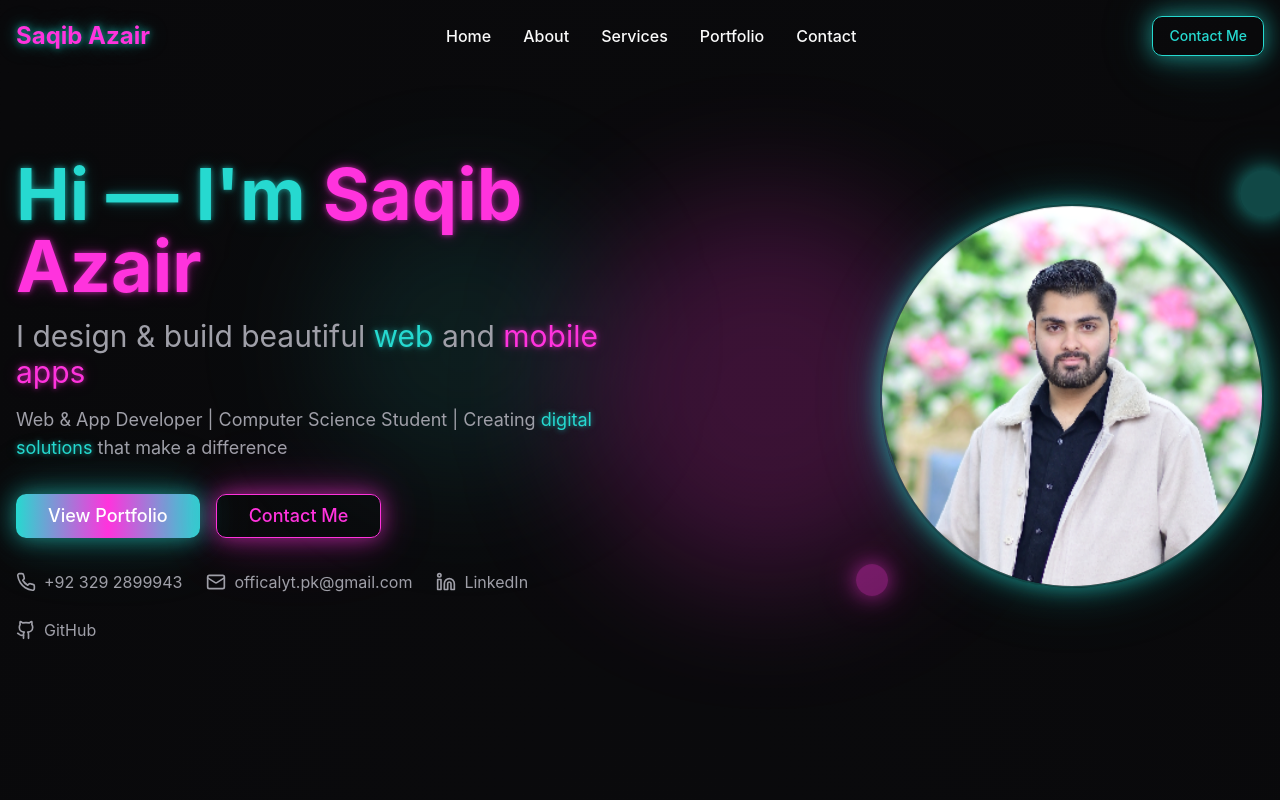
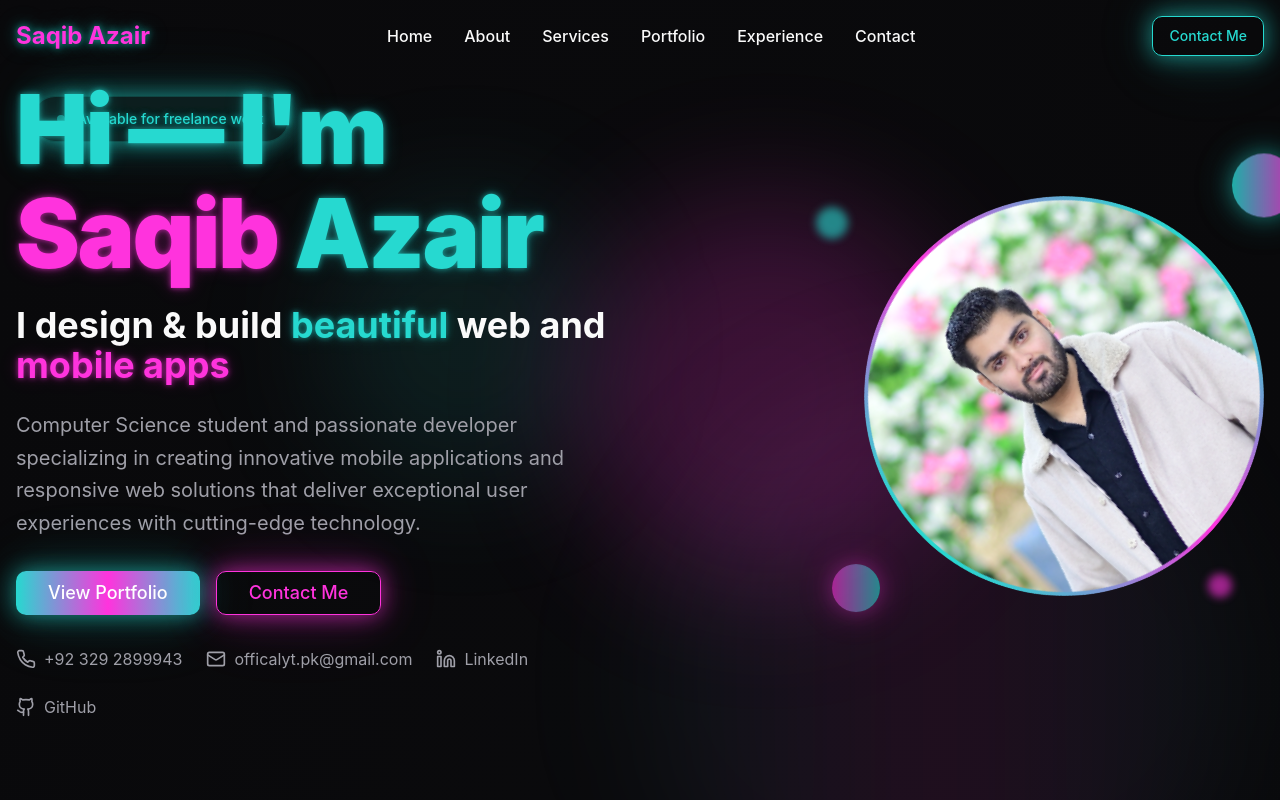
Before and after one commit to saqib54/saqib-codes-world, a React (Vite) app: page / in a window 1280 px wide. Shown: the top 800 px of the page. Built offline with nearby package versions, Linux system fonts and the light colour scheme; the HTML template or start-up script is replaced by a standard one.

Commit message:
Refine hero section design

```diff
--- /dev/null
+++ b/src/components/Experience.tsx
@@ -0,0 +1,104 @@
+import { Card } from "@/components/ui/card";
+import { Calendar, MapPin, Award } from "lucide-react";
+
+const Experience = () => {
+  const experiences = [
+    {
+      title: "Freelance Web & App Developer",
+      company: "Self-Employed",
+      location: "Remote",
+      period: "2023 - Present",
+      description: "Developing custom web and mobile applications for various clients, specializing in React, React Native, and modern web technologies.",
+      achievements: [
+        "Successfully delivered 15+ projects",
+        "Maintained 100% client satisfaction rate",
+        "Specialized in e-commerce and portfolio solutions"
+      ]
+    },
+    {
+      title: "Junior Developer",
+      company: "Tech Startup",
+      location: "Sialkot, Pakistan",
+      period: "2022 - 2023",
+      description: "Contributed to mobile app development and web solutions while gaining professional experience in software development lifecycle.",
+      achievements: [
+        "Developed key features for mobile applications",
+        "Collaborated with senior developers on complex projects",
+        "Improved code quality through testing and reviews"
+      ]
+    }
+  ];
+
+  return (
+    <section id="experience" className="py-20 relative overflow-hidden">
+      {/* Background Elements */}
+      <div className="absolute inset-0 -z-10">
+        <div className="absolute top-1/3 right-1/4 w-80 h-80 bg-accent/10 rounded-full blur-3xl animate-float" style={{ animationDelay: '-1s' }}></div>
+        <div className="absolute bottom-1/3 left-1/4 w-96 h-96 bg-primary/10 rounded-full blur-3xl animate-float" style={{ animationDelay: '-4s' }}></div>
+      </div>
+
+      <div className="container mx-auto px-4">
+        <div className="text-center mb-16">
+          <h2 className="text-4xl lg:text-5xl font-bold mb-6 animate-slide-up">
+            Work <span className="neon-text">Experience</span>
+          </h2>
+          <p className="text-xl text-muted-foreground max-w-3xl mx-auto animate-slide-up" style={{ animationDelay: '0.2s' }}>
+            Professional journey in web and mobile development
+          </p>
+        </div>
+
+        <div className="max-w-4xl mx-auto space-y-8">
+          {experiences.map((exp, index) => (
+            <Card
+              key={index}
+              className="card-neon p-8 animate-slide-up"
+              style={{ animationDelay: `${0.4 + index * 0.2}s` }}
+            >
+              <div className="flex flex-col lg:flex-row lg:items-start gap-6">
+                <div className="flex-1">
+                  <div className="flex items-start justify-between mb-4">
+                    <div>
+                      <h3 className="text-2xl font-bold neon-text mb-2">{exp.title}</h3>
+                      <p className="text-xl neon-text-pink font-semibold">{exp.company}</p>
+                    </div>
+                    <div className="text-right text-muted-foreground">
+                      <div className="flex items-center gap-2 mb-1">
+                        <Calendar className="h-4 w-4" />
+                        <span>{exp.period}</span>
+                      </div>
+                      <div className="flex items-center gap-2">
+                        <MapPin className="h-4 w-4" />
+                        <span>{exp.location}</span>
+                      </div>
+                    </div>
+                  </div>
+
+                  <p className="text-muted-foreground mb-6 leading-relaxed">
+                    {exp.description}
+                  </p>
+
+                  <div className="space-y-3">
+                    <div className="flex items-center gap-2 mb-3">
+                      <Award className="h-5 w-5 neon-text" />
+                      <span className="font-semibold">Key Achievements:</span>
+                    </div>
+                    <ul className="space-y-2">
+                      {exp.achievements.map((achievement, i) => (
+                        <li key={i} className="flex items-start gap-3">
+                          <div className="w-1.5 h-1.5 rounded-full bg-primary mt-2 neon-glow"></div>
+                          <span className="text-muted-foreground">{achievement}</span>
+                        </li>
+                      ))}
+                    </ul>
+                  </div>
+                </div>
+              </div>
+            </Card>
+          ))}
+        </div>
+      </div>
+    </section>
+  );
+};
+
+export default Experience;
--- a/src/components/Hero.tsx
+++ b/src/components/Hero.tsx
@@ -16,27 +16,40 @@ const Hero = () => {
       <div className="absolute inset-0 -z-10">
         <div className="absolute top-1/4 left-1/4 w-72 h-72 bg-primary/10 rounded-full blur-3xl animate-float"></div>
         <div className="absolute bottom-1/4 right-1/4 w-96 h-96 bg-accent/20 rounded-full blur-3xl animate-float" style={{ animationDelay: '-3s' }}></div>
+        <div className="absolute top-1/2 left-1/2 transform -translate-x-1/2 -translate-y-1/2 w-[600px] h-[600px] bg-gradient-to-r from-primary/5 via-accent/10 to-primary/5 rounded-full blur-3xl animate-float" style={{ animationDelay: '-2s' }}></div>
+      </div>
+
+      {/* Freelance Badge */}
+      <div className="absolute top-24 left-8 animate-fade-in-delay">
+        <div className="bg-primary/10 backdrop-blur-sm border border-primary/20 rounded-full px-6 py-3 neon-glow">
+          <div className="flex items-center gap-3">
+            <div className="w-2 h-2 bg-primary rounded-full animate-pulse"></div>
+            <span className="text-sm font-medium neon-text">Available for freelance work</span>
+          </div>
+        </div>
       </div>
 
       <div className="container mx-auto px-4 py-20">
         <div className="grid lg:grid-cols-2 gap-12 items-center">
           {/* Left Column - Text Content */}
           <div className="text-center lg:text-left space-y-8">
-            <div className="space-y-4">
-              <h1 className="text-5xl lg:text-7xl font-bold leading-tight animate-slide-up neon-text animate-neon-pulse">
+            <div className="space-y-6">
+              <h1 className="text-6xl lg:text-8xl font-black leading-tight animate-slide-up neon-text animate-neon-pulse tracking-tight">
                 Hi — I'm{" "}
-                <span className="neon-text-pink">
-                  Saqib Azair
+                <span className="block mt-2">
+                  <span className="neon-text-pink">Saqib</span>{" "}
+                  <span className="neon-text">Azair</span>
                 </span>
               </h1>
-              <h2 className="text-2xl lg:text-3xl text-muted-foreground animate-slide-up" style={{ animationDelay: '0.2s' }}>
-                I design & build beautiful{" "}
-                <span className="neon-text">web</span> and{" "}
+              <h2 className="text-3xl lg:text-4xl font-bold animate-slide-up" style={{ animationDelay: '0.2s' }}>
+                I design & build{" "}
+                <span className="neon-text">beautiful</span> web and{" "}
                 <span className="neon-text-pink">mobile apps</span>
               </h2>
-              <p className="text-lg text-muted-foreground max-w-2xl animate-slide-up" style={{ animationDelay: '0.4s' }}>
-                Web & App Developer | Computer Science Student | Creating{" "}
-                <span className="neon-text">digital solutions</span> that make a difference
+              <p className="text-xl text-muted-foreground max-w-2xl animate-slide-up leading-relaxed" style={{ animationDelay: '0.4s' }}>
+                Computer Science student and passionate developer specializing in
+                creating innovative mobile applications and responsive web solutions
+                that deliver exceptional user experiences with cutting-edge technology.
               </p>
             </div>
 
@@ -100,16 +113,23 @@ const Hero = () => {
           {/* Right Column - Profile Image */}
           <div className="flex justify-center lg:justify-end animate-slide-down">
             <div className="relative">
-              <div className="w-80 h-80 lg:w-96 lg:h-96 rounded-full overflow-hidden neon-glow animate-float border-2 border-primary/30">
-                <img
-                  src={profileImage}
-                  alt="Saqib Azair - Web & App Developer"
-                  className="w-full h-full object-cover"
-                />
+              <div className="w-80 h-80 lg:w-[400px] lg:h-[400px] rounded-full overflow-hidden animate-float relative">
+                {/* Gradient Border */}
+                <div className="absolute inset-0 rounded-full bg-gradient-to-r from-primary via-accent to-primary p-1 animate-spin" style={{ animationDuration: '8s' }}>
+                  <div className="w-full h-full rounded-full overflow-hidden bg-background">
+                    <img
+                      src={profileImage}
+                      alt="Saqib Azair - Web & App Developer"
+                      className="w-full h-full object-cover"
+                    />
+                  </div>
+                </div>
               </div>
-              {/* Floating decorative elements */}
-              <div className="absolute -top-6 -right-6 w-12 h-12 bg-primary/30 rounded-full animate-float neon-glow" style={{ animationDelay: '-1s' }}></div>
-              <div className="absolute -bottom-6 -left-6 w-8 h-8 bg-accent/40 rounded-full animate-float neon-glow-pink" style={{ animationDelay: '-2s' }}></div>
+              {/* Enhanced Floating decorative elements */}
+              <div className="absolute -top-8 -right-8 w-16 h-16 bg-gradient-to-r from-primary to-accent rounded-full animate-float neon-glow opacity-80" style={{ animationDelay: '-1s' }}></div>
+              <div className="absolute -bottom-8 -left-8 w-12 h-12 bg-gradient-to-r from-accent to-primary rounded-full animate-float neon-glow-pink opacity-60" style={{ animationDelay: '-2s' }}></div>
+              <div className="absolute top-4 -left-12 w-8 h-8 bg-primary/60 rounded-full animate-float blur-sm" style={{ animationDelay: '-0.5s' }}></div>
+              <div className="absolute -bottom-4 right-8 w-6 h-6 bg-accent/60 rounded-full animate-float blur-sm" style={{ animationDelay: '-1.5s' }}></div>
             </div>
           </div>
         </div>
--- a/src/components/Navigation.tsx
+++ b/src/components/Navigation.tsx
@@ -19,6 +19,7 @@ const Navigation = () => {
     { href: "#about", label: "About" },
     { href: "#services", label: "Services" },
     { href: "#portfolio", label: "Portfolio" },
+    { href: "#experience", label: "Experience" },
     { href: "#contact", label: "Contact" },
   ];
 
--- a/src/pages/Index.tsx
+++ b/src/pages/Index.tsx
@@ -3,6 +3,7 @@ import Hero from "@/components/Hero";
 import About from "@/components/About";
 import Services from "@/components/Services";
 import Portfolio from "@/components/Portfolio";
+import Experience from "@/components/Experience";
 import Skills from "@/components/Skills";
 import Contact from "@/components/Contact";
 import Footer from "@/components/Footer";
@@ -16,6 +17,7 @@ const Index = () => {
         <About />
         <Services />
         <Portfolio />
+        <Experience />
         <Skills />
         <Contact />
       </main>
```
